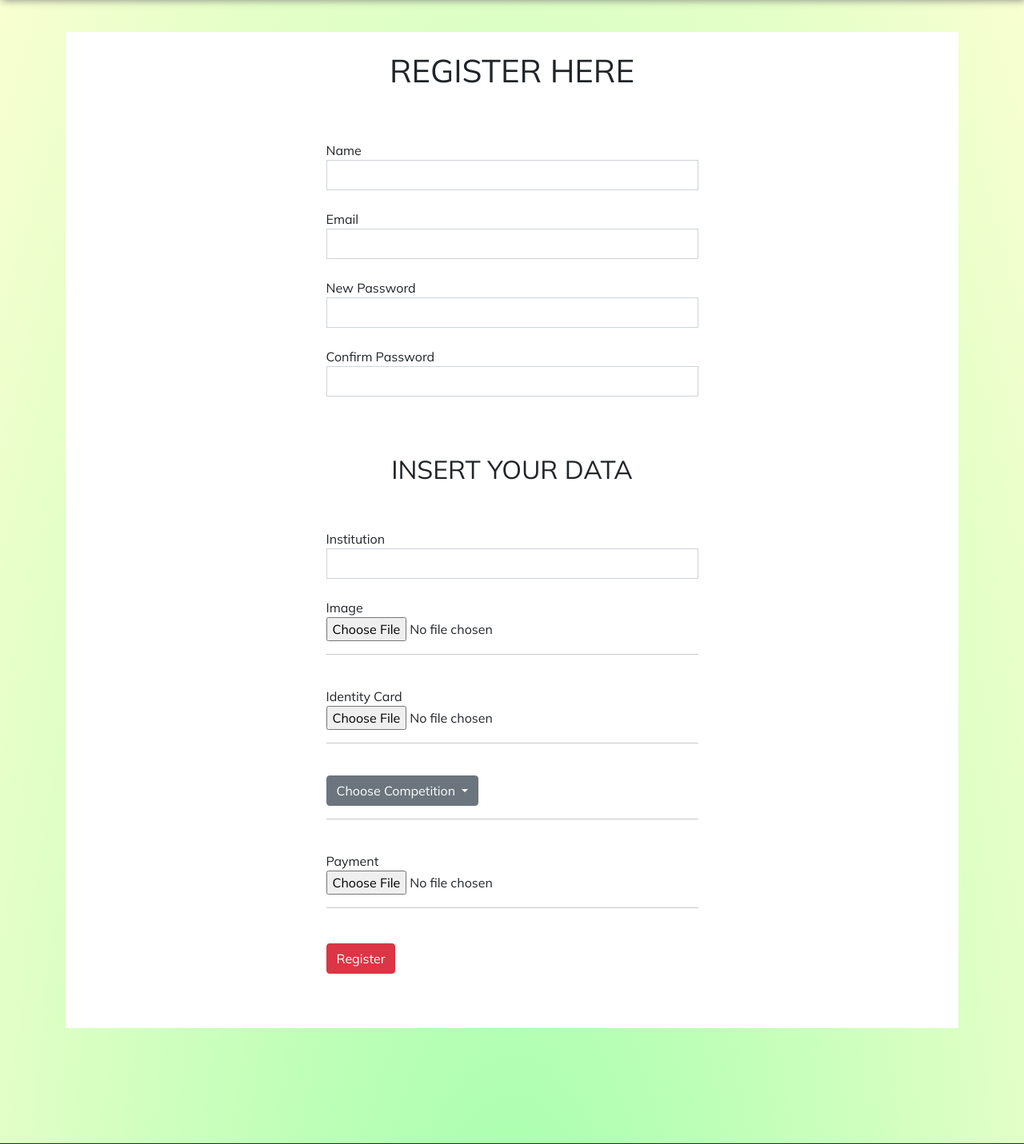
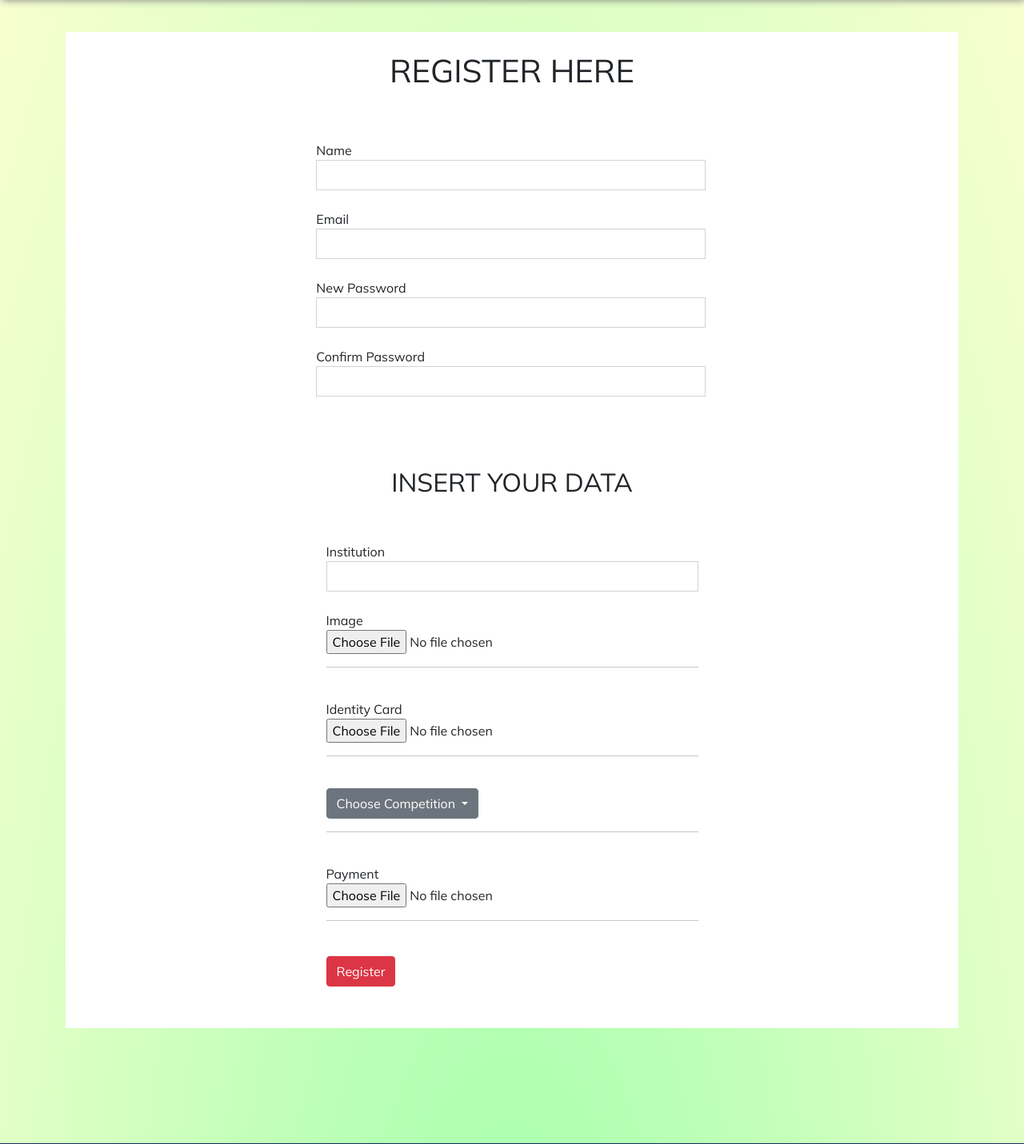
Before and after one commit to BryanYehuda/FuturestSREITS2022, a CodeIgniter app: the page made by src/application/views/register.php in a window 1280 px wide. Shown: the part 80-1511 px from the top of the page at 80% size. Run offline with CodeIgniter, Linux system fonts and the light colour scheme; some libraries are stand-ins or nearby versions.

Commit message:
register fix

```diff
--- a/src/application/views/register.php
+++ b/src/application/views/register.php
@@ -2,7 +2,7 @@
 
 <link rel="preconnect" href="https://fonts.googleapis.com">
 <link rel="preconnect" href="https://fonts.gstatic.com" crossorigin>
-<link href="" rel="stylesheet">
+
 
 <html lang="en" dir="ltr">
 
@@ -20,27 +20,24 @@
 
 
 <body>
+
+  <header>
     <?php
     $this->load->view('components/navbar');
     ?>
-
+  </header>
   <br><br><br><br><br>
   <main id="section">
     <div class="container">
 
       <div class="container register center">
         <div class="row">
-
           <div class=".col-6 .col-md-10 register-right ">
             <br>
             <h1 class=" register text-center  ">REGISTER HERE<br> </h1>
-
             <div class="register-form mt-3 mb-3">
-
-              <div class="container">
-
-                <div class="row">
-
+              <div class="container" style="padding-right: 0.4rem; padding-left: 0.25rem;">
+                <div class="row" style="padding-right: 0 !important; padding-left: 0 !important;">
                   <div class="col">
                   </div>
 
@@ -74,14 +71,14 @@
 
 
                       </form>
-
+                    </div>
+                  </div>
+                </div>
+              </div>
+            </div>
+          </div>
         </div>
 
-                  </div>
-
-                </div>
-
-              </div>
 
 
 
@@ -143,18 +140,20 @@
                           <hr><br>
                           <!-- Example single danger button -->
 
-
-
                           <button type="submit" class="btn btn-danger mb-1 mt-1 float-center">Register</button>
                         </form>
                       </div>
                     </div>
                   </div>
                 </div>
+              </div>
+            </div>
+          </div>
+        </div>
+      </div>
+    </div>
   </main>
-  <div class="row">
 
-  </div>
   <br><br><br><br><br><br>
   <footer>
     <?php
```
Lines whose indentation alone changed are shown as unchanged.
